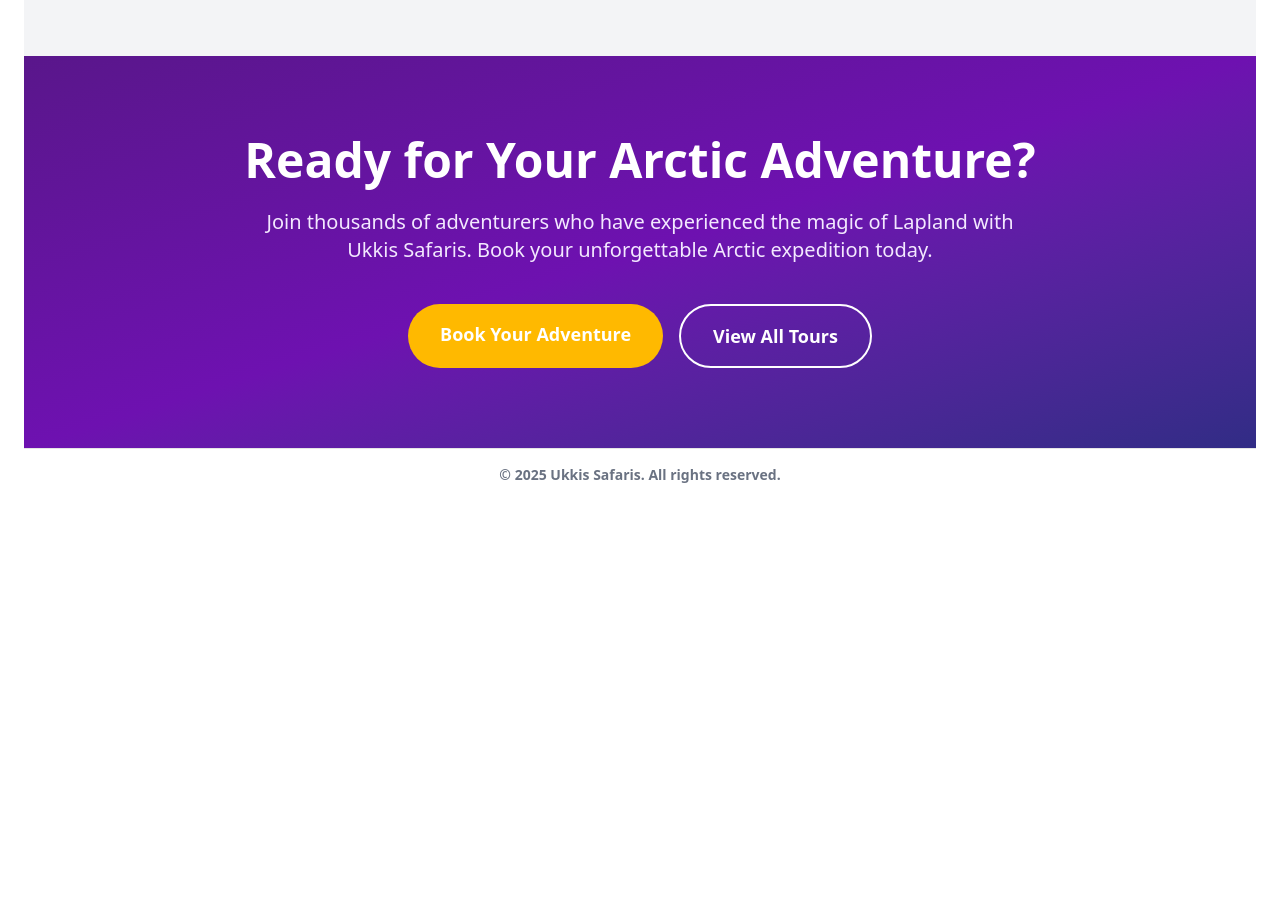
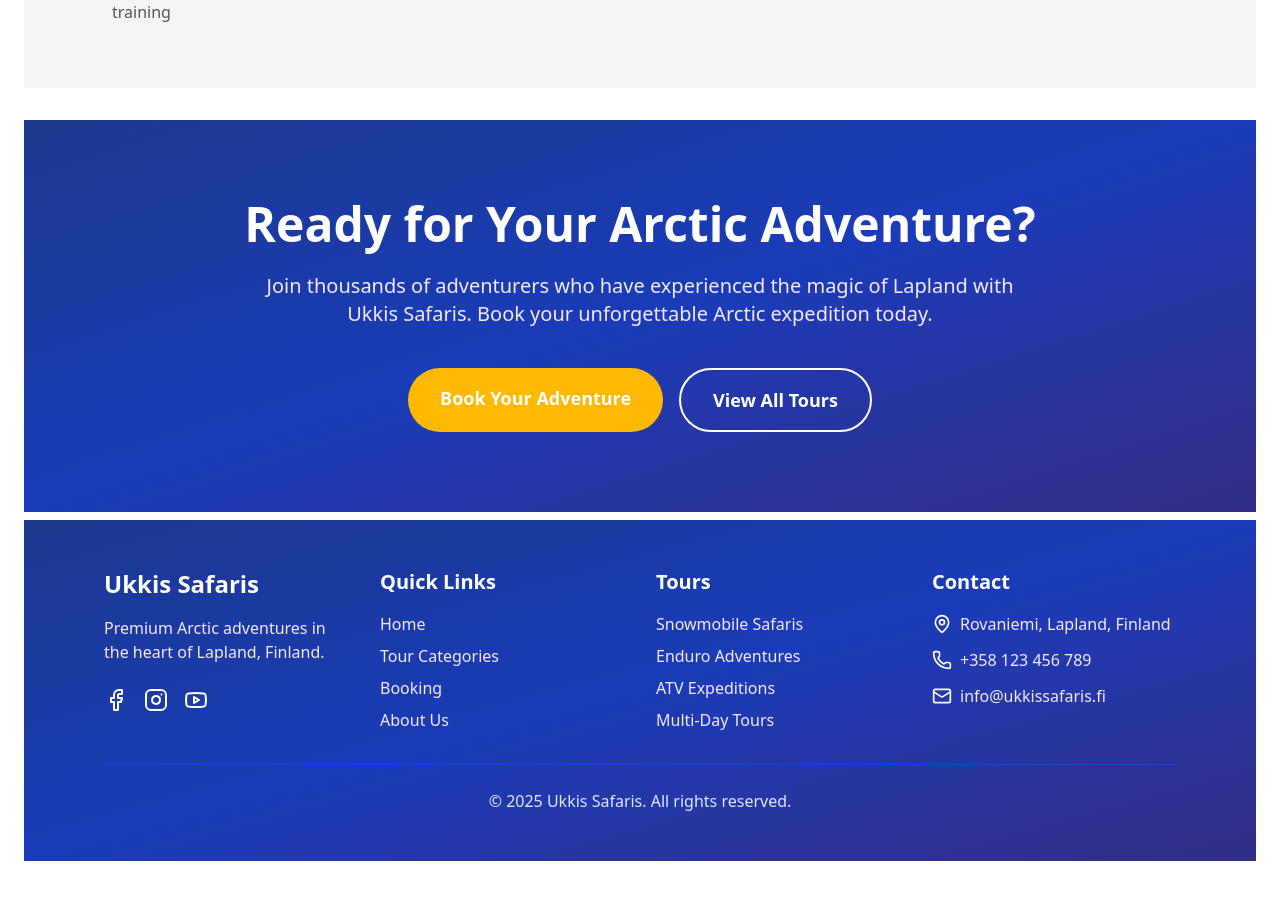
Before and after one commit to WaltteriWe/Ukkis-booking-system, a Next.js app in the folder frontend/: page / in a window 1280 px wide. Shown: the part 2581-3480 px from the top of the page. Before the commit the page ends 3098 px from the top, so only its background shows below. Built offline with nearby package versions, Linux system fonts and the light colour scheme.

Commit message:
feat: Update tour images and enhance footer and safety section styling for improved user experience

```diff
--- a/frontend/src/app/bookings/page.tsx
+++ b/frontend/src/app/bookings/page.tsx
@@ -23,7 +23,7 @@
     capacity: "Max 8 people",
     difficulty: "Moderate",
     price: 120,
-    image: "/images/tour-1.jpg",
+    image: "/images/snowmobile.jpg",
   },
   {
     id: "family",
@@ -32,7 +32,7 @@
     capacity: "Max 12 people",
     difficulty: "Easy",
     price: 85,
-    image: "/images/tour-2.jpg",
+    image: "/images/enduro-bike.jpg",
   },
   {
     id: "extreme",
@@ -41,7 +41,7 @@
     capacity: "Max 6 people",
     difficulty: "Advanced",
     price: 180,
-    image: "/images/tour-3.jpg",
+    image: "/images/atv.jpg",
   },
 ];
 
--- a/frontend/src/components/CTASection.tsx
+++ b/frontend/src/components/CTASection.tsx
@@ -2,7 +2,7 @@
 
 const CTASection = () => {
   return (
-    <div className="bg-gradient-to-br from-purple-900 via-purple-800 to-indigo-900 py-20">
+    <div className="bg-gradient-to-br from-blue-900 via-blue-800 to-indigo-900 py-20 mt-8">
       <div className="container mx-auto px-6 text-center">
         <h2 className="text-4xl md:text-5xl font-bold text-white mb-6">
           Ready for Your Arctic Adventure?
@@ -21,7 +21,7 @@
           </Link>
           <Link
             href="/categories"
-            className="border-2 border-white text-white hover:bg-white hover:text-purple-900 font-bold px-8 py-4 rounded-full text-lg transition-colors"
+            className="border-2 border-white text-white hover:bg-white hover:text-blue-900 font-bold px-8 py-4 rounded-full text-lg transition-colors"
           >
             View All Tours
           </Link>
--- a/frontend/src/components/Footer.tsx
+++ b/frontend/src/components/Footer.tsx
@@ -1,12 +1,121 @@
+import Link from "next/link";
+import { Facebook, Instagram, Youtube, MapPin, Phone, Mail } from "lucide-react";
 import { cn } from "@/lib/utils";
 
-export default function Footer(className?: string) {
-  {/* <footer className="border-t pt-4 font-bold"> */}
+const Footer = ({ className }: { className?: string }) => {
   return (
-<footer className={cn("border-t pt-4 font-bold", className)}>
-          <p className="text-center text-sm text-gray-500" >
+    <footer
+      className={cn(
+        "bg-gradient-to-br from-blue-900 via-blue-800 to-indigo-900 text-white py-12 my-2",
+        className
+      )}
+    >
+      <div className="container mx-auto px-20">
+        <div className="grid grid-cols-1 md:grid-cols-4 gap-8">
+          {/* Company Info */}
+          <div>
+            <h3 className="text-2xl font-bold mb-4">Ukkis Safaris</h3>
+            <p className="text-purple-100 mb-6">
+              Premium Arctic adventures in the heart of Lapland, Finland.
+            </p>
+            <div className="flex space-x-4">
+              <Facebook className="w-6 h-6 hover:text-amber-400 cursor-pointer" />
+              <Instagram className="w-6 h-6 hover:text-amber-400 cursor-pointer" />
+              <Youtube className="w-6 h-6 hover:text-amber-400 cursor-pointer" />
+            </div>
+          </div>
+
+          {/* Quick Links */}
+          <div>
+            <h4 className="text-xl font-semibold mb-4">Quick Links</h4>
+            <div className="space-y-2">
+              <Link
+                href="/"
+                className="block text-purple-100 hover:text-white"
+              >
+                Home
+              </Link>
+              <Link
+                href="/categories"
+                className="block text-purple-100 hover:text-white"
+              >
+                Tour Categories
+              </Link>
+              <Link
+                href="/bookings"
+                className="block text-purple-100 hover:text-white"
+              >
+                Booking
+              </Link>
+              <Link
+                href="/about"
+                className="block text-purple-100 hover:text-white"
+              >
+                About Us
+              </Link>
+            </div>
+          </div>
+
+          {/* Tours */}
+          <div>
+            <h4 className="text-xl font-semibold mb-4">Tours</h4>
+            <div className="space-y-2">
+              <Link
+                href="/tours/snowmobile"
+                className="block text-purple-100 hover:text-white"
+              >
+                Snowmobile Safaris
+              </Link>
+              <Link
+                href="/tours/enduro"
+                className="block text-purple-100 hover:text-white"
+              >
+                Enduro Adventures
+              </Link>
+              <Link
+                href="/tours/atv"
+                className="block text-purple-100 hover:text-white"
+              >
+                ATV Expeditions
+              </Link>
+              <Link
+                href="/tours/multi-day"
+                className="block text-purple-100 hover:text-white"
+              >
+                Multi-Day Tours
+              </Link>
+            </div>
+          </div>
+
+          {/* Contact */}
+          <div>
+            <h4 className="text-xl font-semibold mb-4">Contact</h4>
+            <div className="space-y-3">
+              <div className="flex items-center gap-2">
+                <MapPin className="w-5 h-5" />
+                <span className="text-purple-100">
+                  Rovaniemi, Lapland, Finland
+                </span>
+              </div>
+              <div className="flex items-center gap-2">
+                <Phone className="w-5 h-5" />
+                <span className="text-purple-100">+358 123 456 789</span>
+              </div>
+              <div className="flex items-center gap-2">
+                <Mail className="w-5 h-5" />
+                <span className="text-purple-100">info@ukkissafaris.fi</span>
+              </div>
+            </div>
+          </div>
+        </div>
+        <div className="border-t border-blue-700 mt-8 pt-6 text-center">
+          <p className="text-blue-100">
             &copy; {new Date().getFullYear()} Ukkis Safaris. All rights reserved.
           </p>
-        </footer>
-    );
-}
+        </div>
+      </div>
+    </footer>
+  );
+};
+
+export default Footer;
--- a/frontend/src/components/SafetySection.tsx
+++ b/frontend/src/components/SafetySection.tsx
@@ -23,7 +23,7 @@
   ];
 
   return (
-    <div className="bg-gray-100 py-16">
+    <div className="bg-gray-100 py-16 my-8">
       <div className="container mx-auto px-6">
         <div className="grid grid-cols-1 lg:grid-cols-2 gap-12 items-center">
           <div>
@@ -59,8 +59,8 @@
           </div>
 
           <div className="relative">
-            <div className="bg-gradient-to-br from-purple-200 to-purple-400 rounded-3xl h-96 flex items-center justify-center">
-              <div className="bg-gradient-to-br from-purple-600 to-purple-800 rounded-2xl w-48 h-32 transform rotate-12"></div>
+            <div className="bg-gradient-to-br from-blue-200 to-blue-400 rounded-3xl h-96 flex items-center justify-center">
+              <div className="bg-gradient-to-br from-blue-600 to-blue-800 rounded-2xl w-48 h-32 transform rotate-12"></div>
             </div>
           </div>
         </div>
```
